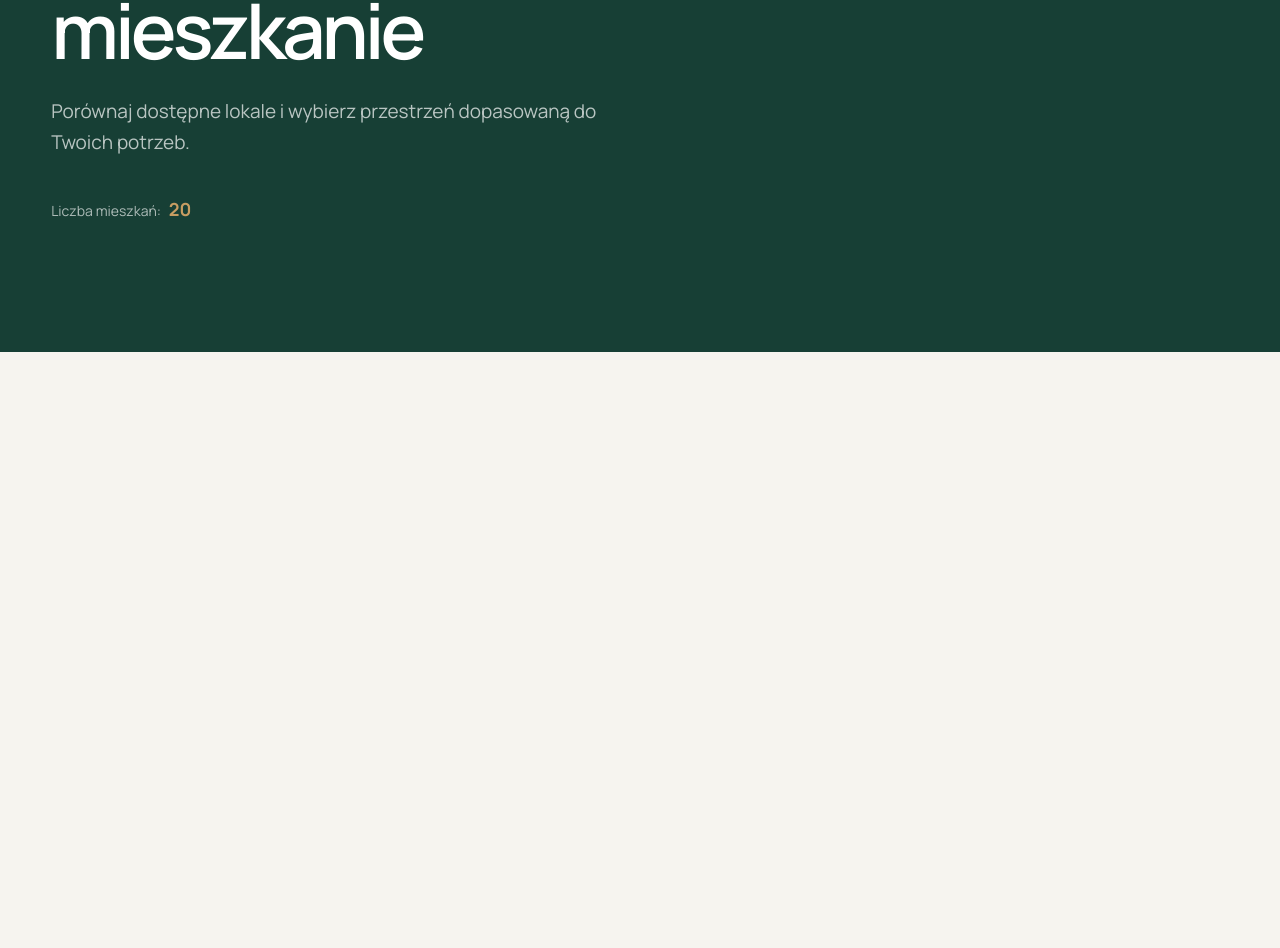
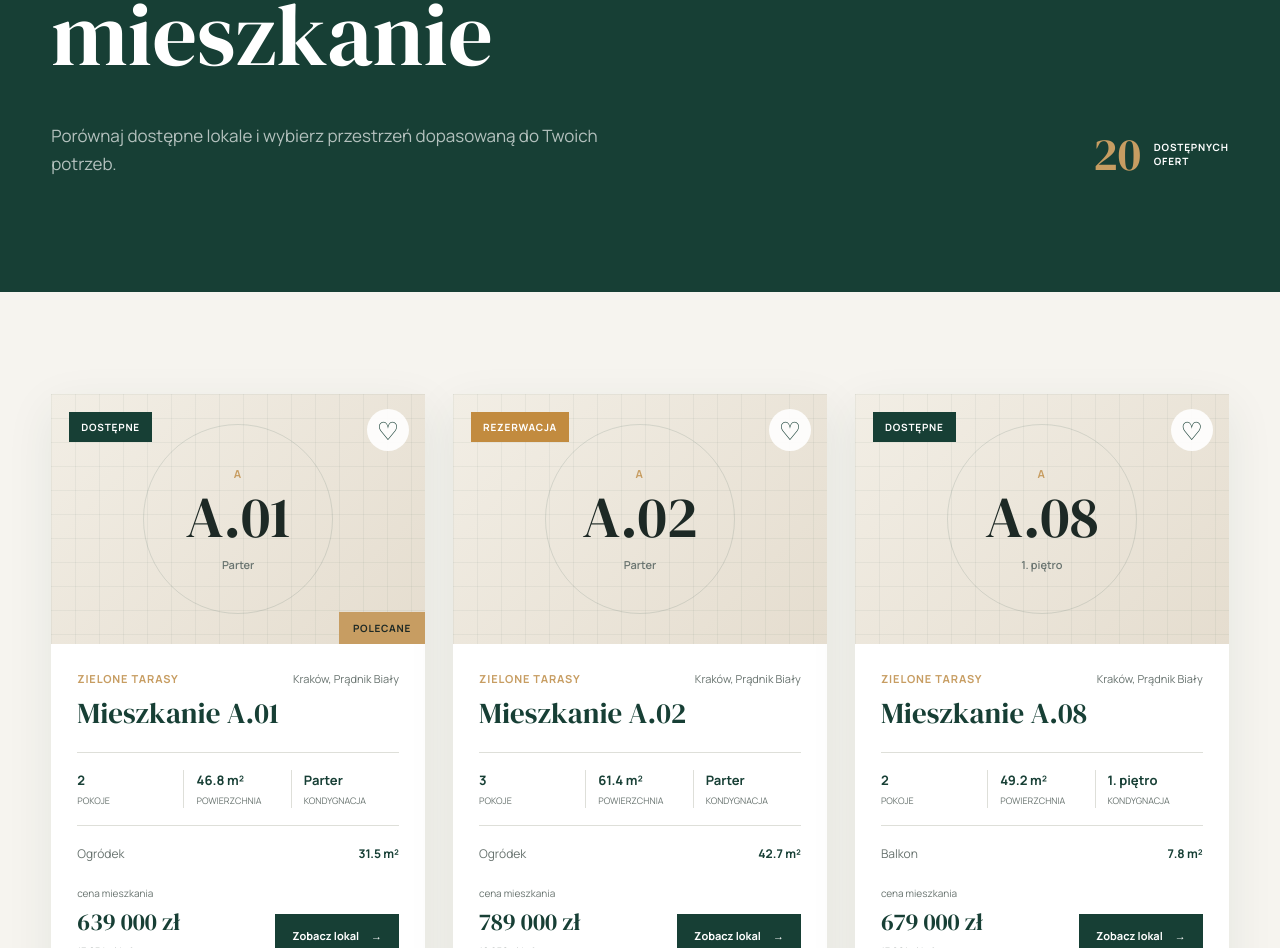
Before and after one commit to natalkakielbicka-coder/real-estate, a Vue app: page /mieszkania in a window 1280 px wide. Shown: the part 352-1300 px from the top of the page. Before the commit the page ends 800 px from the top, so only its background shows below. Built offline with nearby package versions, Linux system fonts and the light colour scheme.

Commit message:
Add apartment data and listing cards

```diff
--- /dev/null
+++ b/src/components/ApartmentCard.vue
@@ -0,0 +1,405 @@
+<script setup>
+import { computed } from 'vue'
+
+const props = defineProps({
+  apartment: {
+    type: Object,
+    required: true
+  }
+})
+
+const statusLabels = {
+  available: 'Dostępne',
+  reserved: 'Rezerwacja',
+  sold: 'Sprzedane'
+}
+
+const outdoorSpaceLabels = {
+  balcony: 'Balkon',
+  terrace: 'Taras',
+  garden: 'Ogródek',
+  loggia: 'Loggia'
+}
+
+const formattedPrice = computed(() => {
+  return new Intl.NumberFormat('pl-PL').format(props.apartment.price)
+})
+
+const pricePerMeter = computed(() => {
+  const price = props.apartment.price / props.apartment.area
+
+  return new Intl.NumberFormat('pl-PL', {
+    maximumFractionDigits: 0
+  }).format(price)
+})
+
+const floorLabel = computed(() => {
+  return props.apartment.floor === 0
+    ? 'Parter'
+    : `${props.apartment.floor}. piętro`
+})
+</script>
+
+<template>
+  <article class="apartment-card">
+    <div class="apartment-card__visual">
+      <div
+        class="apartment-card__status"
+        :class="`apartment-card__status--${apartment.status}`"
+      >
+        {{ statusLabels[apartment.status] }}
+      </div>
+
+      <button
+        class="apartment-card__favorite"
+        type="button"
+        :aria-label="`Dodaj mieszkanie ${apartment.number} do ulubionych`"
+      >
+        ♡
+      </button>
+
+      <div class="apartment-card__plan">
+        <span>{{ apartment.building }}</span>
+        <strong>{{ apartment.number }}</strong>
+        <small>{{ floorLabel }}</small>
+      </div>
+
+      <div v-if="apartment.featured" class="apartment-card__featured">
+        Polecane
+      </div>
+    </div>
+
+    <div class="apartment-card__content">
+      <div class="apartment-card__location">
+        <span>{{ apartment.investment }}</span>
+        <small>{{ apartment.city }}, {{ apartment.district }}</small>
+      </div>
+
+      <h2>Mieszkanie {{ apartment.number }}</h2>
+
+      <div class="apartment-card__parameters">
+        <div>
+          <strong>{{ apartment.rooms }}</strong>
+          <span>pokoje</span>
+        </div>
+
+        <div>
+          <strong>{{ apartment.area }} m²</strong>
+          <span>powierzchnia</span>
+        </div>
+
+        <div>
+          <strong>{{ floorLabel }}</strong>
+          <span>kondygnacja</span>
+        </div>
+      </div>
+
+      <div class="apartment-card__outdoor">
+        <span>
+          {{ outdoorSpaceLabels[apartment.outdoorSpace.type] }}
+        </span>
+
+        <strong>{{ apartment.outdoorSpace.area }} m²</strong>
+      </div>
+
+      <div class="apartment-card__footer">
+        <div class="apartment-card__price">
+          <span>cena mieszkania</span>
+          <strong>{{ formattedPrice }} zł</strong>
+          <small>{{ pricePerMeter }} zł/m²</small>
+        </div>
+
+        <button
+          class="apartment-card__details"
+          type="button"
+          :disabled="apartment.status === 'sold'"
+        >
+          <span>
+            {{ apartment.status === 'sold' ? 'Niedostępne' : 'Zobacz lokal' }}
+          </span>
+
+          <span aria-hidden="true">→</span>
+        </button>
+      </div>
+    </div>
+  </article>
+</template>
+
+<style scoped>
+.apartment-card {
+  overflow: hidden;
+  background-color: var(--color-surface);
+  box-shadow: 0 14px 45px rgba(23, 63, 53, 0.08);
+  transition:
+    transform 0.3s ease,
+    box-shadow 0.3s ease;
+}
+
+.apartment-card:hover {
+  box-shadow: 0 22px 55px rgba(23, 63, 53, 0.14);
+  transform: translateY(-6px);
+}
+
+.apartment-card__visual {
+  position: relative;
+  display: grid;
+  min-height: 250px;
+  place-items: center;
+  overflow: hidden;
+  background:
+    linear-gradient(rgba(23, 63, 53, 0.05) 1px, transparent 1px),
+    linear-gradient(90deg, rgba(23, 63, 53, 0.05) 1px, transparent 1px),
+    linear-gradient(135deg, #f2eee5, #e5ddcf);
+  background-size: 24px 24px, 24px 24px, cover;
+}
+
+.apartment-card__visual::before {
+  position: absolute;
+  width: 190px;
+  height: 190px;
+  content: "";
+  border: 1px solid rgba(23, 63, 53, 0.12);
+  border-radius: 50%;
+}
+
+.apartment-card__status {
+  position: absolute;
+  z-index: 2;
+  top: 18px;
+  left: 18px;
+  padding: 7px 12px;
+  color: #ffffff;
+  font-size: 10px;
+  font-weight: 700;
+  letter-spacing: 0.08em;
+  text-transform: uppercase;
+}
+
+.apartment-card__status--available {
+  background-color: var(--color-primary);
+}
+
+.apartment-card__status--reserved {
+  background-color: #c28b3f;
+}
+
+.apartment-card__status--sold {
+  background-color: #8b918e;
+}
+
+.apartment-card__favorite {
+  position: absolute;
+  z-index: 2;
+  top: 15px;
+  right: 16px;
+  display: grid;
+  width: 42px;
+  height: 42px;
+  place-items: center;
+  color: var(--color-primary);
+  background-color: rgba(255, 255, 255, 0.9);
+  border: 0;
+  border-radius: 50%;
+  font-size: 25px;
+  line-height: 1;
+  transition:
+    color 0.2s ease,
+    transform 0.2s ease;
+}
+
+.apartment-card__favorite:hover {
+  color: #a94d4d;
+  transform: scale(1.08);
+}
+
+.apartment-card__plan {
+  position: relative;
+  z-index: 1;
+  display: flex;
+  flex-direction: column;
+  align-items: center;
+}
+
+.apartment-card__plan span {
+  margin-bottom: 5px;
+  color: var(--color-accent);
+  font-size: 11px;
+  font-weight: 700;
+  letter-spacing: 0.14em;
+  text-transform: uppercase;
+}
+
+.apartment-card__plan strong {
+  color: varlk;
+  font-family: var(--font-heading);
+  font-size: 58px;
+  font-weight: 400;
+  line-height: 1;
+}
+
+.apartment-card__plan small {
+  margin-top: 10px;
+  color: var(--color-text-muted);
+  font-size: 11px;
+  font-weight: 600;
+}
+
+.apartment-card__featured {
+  position: absolute;
+  right: 0;
+  bottom: 0;
+  padding: 8px 14px;
+  color: var(--être-color-primary);
+  background-color: var(--color-accent);
+  font-size: 10px;
+  font-weight: 700;
+  letter-spacing: 0.08em;
+  text-transform: uppercase;
+}
+
+.apartment-card__content {
+  padding: 26px;
+}
+
+.apartment-card__location {
+  display: flex;
+  justify-content: space-between;
+  margin-bottom: 10px;
+  gap: 12px;
+}
+
+.apartment-card__location span {
+  color: var(--color-accent);
+  font-size: 11px;
+  font-weight: 700;
+  letter-spacing: 0.08em;
+  text-transform: uppercase;
+}
+
+.apartment-card__location small {
+  color: var(--color-text-muted);
+  font-size: 11px;
+  text-align: right;
+}
+
+.apartment-card h2 {
+  margin-bottom: 22px;
+  font-size: 29px;
+}
+
+.apartment-card__parameters {
+  display: grid;
+  grid-template-columns: repeat(3, 1fr);
+  margin-bottom: 18px;
+  padding-block: 17px;
+  border-top: 1px solid var(--color-border);
+  border-bottom: 1px solid var(--color-border);
+}
+
+.apartment-card__parameters div {
+  padding-inline: 12px;
+  border-right: 1px solid var(--color-border);
+}
+
+.apartment-card__parameters div:first-child {
+  padding-left: 0;
+}
+
+.apartment-card__parameters div:last-child {
+  padding-right: 0;
+  border-right: 0;
+}
+
+.apartment-card__parameters strong,
+.apartment-card__parameters span {
+  display: block;
+}
+
+.apartment-card__parameters strong {
+  color: var(--color-primary);
+  font-size: 13px;
+}
+
+.apartment-card__parameters span {
+  margin-top: 3px;
+  color: var(--color-text-muted);
+  font-size: 9px;
+  text-transform: uppercase;
+}
+
+.apartment-card__outdoor {
+  display: flex;
+  justify-content: space-between;
+  margin-bottom: 22px;
+  color: var(--color-text-muted);
+  font-size: 12px;
+}
+
+.apartment-card__outdoor strong {
+  color: var(--color-primary);
+}
+
+.apartment-card__footer {
+  display: flex;
+  align-items: flex-end;
+  justify-content: space-between;
+  gap: 16px;
+}
+
+.apartment-card__price span,
+.apartment-card__price small {
+  display: block;
+  color: var(--color-text-muted);
+  font-size: 10px;
+}
+
+.apartment-card__price strong {
+  display: block;
+  margin-block: 2px 1px;
+  color: var(--color-primary);
+  font-family: var(--font-heading);
+  font-size: 24px;
+  font-weight: 400;
+}
+
+.apartment-card__details {
+  display: flex;
+  align-items: center;
+  min-height: 45px;
+  padding-inline: 17px;
+  gap: 12px;
+  color: #ffffff;
+  background-color: var(--color-primary);
+  border: 0;
+  font-size: 11px;
+  font-weight: 700;
+}
+
+.apartment-card__details:hover:not(:disabled) {
+  background-color: var(--color-primary-light);
+}
+
+.apartment-card__details:disabled {
+  cursor: not-allowed;
+  background-color: #a5aaa8;
+}
+
+@media (max-width: 479px) {
+  .apartment-card__content {
+    padding: 22px 18px;
+  }
+
+  .apartment-card__parameters div {
+    padding-inline: 8px;
+  }
+
+  .apartment-card__footer {
+    align-items: stretch;
+    flex-direction: column;
+  }
+
+  .apartment-card__details {
+    justify-content: center;
+  }
+}
+</style>
--- a/src/views/ApartmentsView.vue
+++ b/src/views/ApartmentsView.vue
@@ -1,4 +1,5 @@
 <script setup>
+import ApartmentCard from '../components/ApartmentCard.vue'
 import { apartments } from '../data/apartments'
 </script>
 
@@ -12,14 +13,29 @@ import { apartments } from '../data/apartments'
 
         <h1>Znajdź swoje mieszkanie</h1>
 
-        <p class="apartments-header__description">
-          Porównaj dostępne lokale i wybierz przestrzeń
-          dopasowaną do Twoich potrzeb.
-        </p>
+        <div class="apartments-header__bottom">
+          <p>
+            Porównaj dostępne lokale i wybierz przestrzeń
+            dopasowaną do Twoich potrzeb.
+          </p>
 
-        <p class="apartments-header__count">
-          Liczba mieszkań: <strong>{{ apartments.length }}</strong>
-        </p>
+          <div class="apartments-header__count">
+            <strong>{{ apartments.length }}</strong>
+            <span>dostępnych ofert</span>
+          </div>
+        </div>
+      </div>
+    </section>
+
+    <section class="apartments-results">
+      <div class="container">
+        <div class="apartments-grid">
+          <ApartmentCard
+            v-for="apartment in apartments"
+            :key="apartment.id"
+            :apartment="apartment"
+          />
+        </div>
       </div>
     </section>
   </main>
@@ -27,66 +43,88 @@ import { apartments } from '../data/apartments'
 
 <style scoped>
 .apartments-page {
-  min-height: 100vh;
   padding-top: 88px;
 }
 
 .apartments-header {
-  padding-block: clamp(70px, 10vw, 130px);
+  padding-block: clamp(70px, 9vw, 130px);
+  color: #ffffff;
   background-color: var(--color-primary);
 }
 
 .apartments-header__eyebrow {
   margin-bottom: 20px;
   color: var(--color-accent);
-  font-size: 12px;
+  font-size: 11px;
   font-weight: 700;
-  letter-spacing: 0.18em;
+  letter-spacing: 0.16em;
   text-transform: uppercase;
 }
 
-h1 {
-  max-width: 750px;
-  margin-bottom: 24px;
-  color: var(--color-surface);
-  font-family: var(--font-body);
-  font-size: clamp(46px, 6vw, 78px);
-  font-weight: 600;
-  letter-spacing: -0.055em;
+.apartments-header h1 {
+  max-width: 780px;
+  margin-bottom: 40px;
+  color: #ffffff;
+  font-size: clamp(48pxreti,bal, 6vw, 76px);
 }
 
-.apartments-header__description {
-  max-width: 570px;
-  margin-bottom: 38px;
-  color: rgba(255, 255, 255, 0.7);
-  font-size: clamp(16px, 2vw, 19px);
+.apartments-header__bottom {
+  display: flex;
+  align-items: flex-end;
+  justify-content: space-between;
+  gap: 40px;
+}
+
+.apartments-header__bottom p {
+  max-width: 580px;
+  margin-bottom: 0;
+  color: rgba(255, 255, 255, 0.68);
+  font-size: 17px;
 }
 
 .apartments-header__count {
-  margin-bottom: 0;
-  color: rgba(255, 255, 255, 0.65);
-  font-size: 14px;
+  display: flex;
+  align-items: center;
+  gap: 13px;
 }
 
 .apartments-header__count strong {
-  margin-left: 5px;
   color: var(--color-accent);
-  font-size: 18px;
+  font-family: var(--font-heading);
+  font-size: 46px;
+  font-weight: 400;
+  line-height: 1;
+}
+
+.apartments-header__count span {
+  max-width: 75px;
+  font-size: 10px;
+  font-weight: 700;
+  line-height: 1.4;
+  letter-spacing: 0.08em;
+  text-transform: uppercase;
+}
+
+.apartments-results {
+  padding-block: clamp(60px, 8vw, 110px);
+}
+
+.apartments-grid {
+  display: grid;
+  grid-template-columns: repeat(3, minmax(0, 1fr));
+  gap: 28px;
+}
+
+@media (max-width: 991px) {
+  .apartments-grid {
+    grid-template-columns: repeat(2, minmax(0, 1fr));
+  }
 }
 
 @media (max-width: 767px) {
-  .apartments-header {
-    padding-block: 75px;
-  }
-}
-
-@media (max-width: 479px) {
-  .apartments-header {
-    padding-block: 60px;
-  }
-
-  h1 {
-    font-size: 43px;
+  .apartments-header__bottom {
+    align-items: flex-start;
+    flex-direction: column;
   }
 }
 </style>
```
